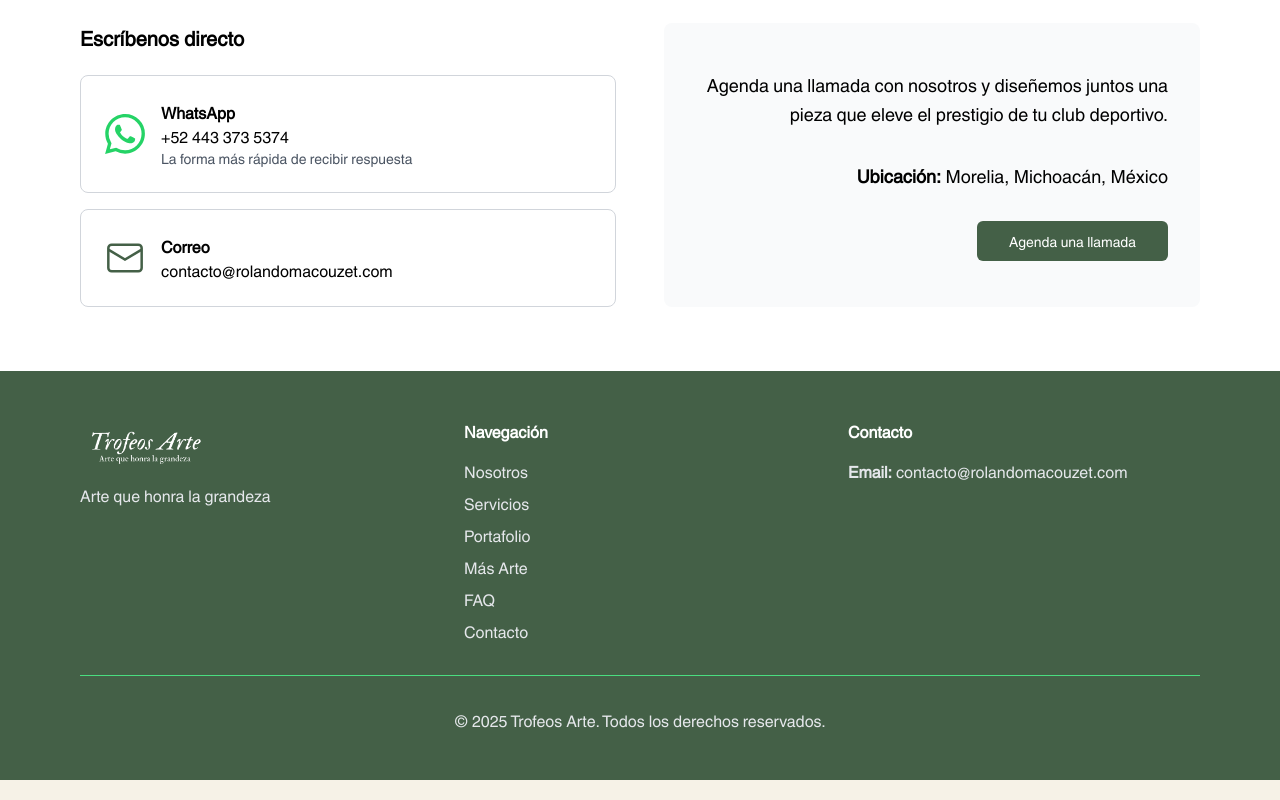
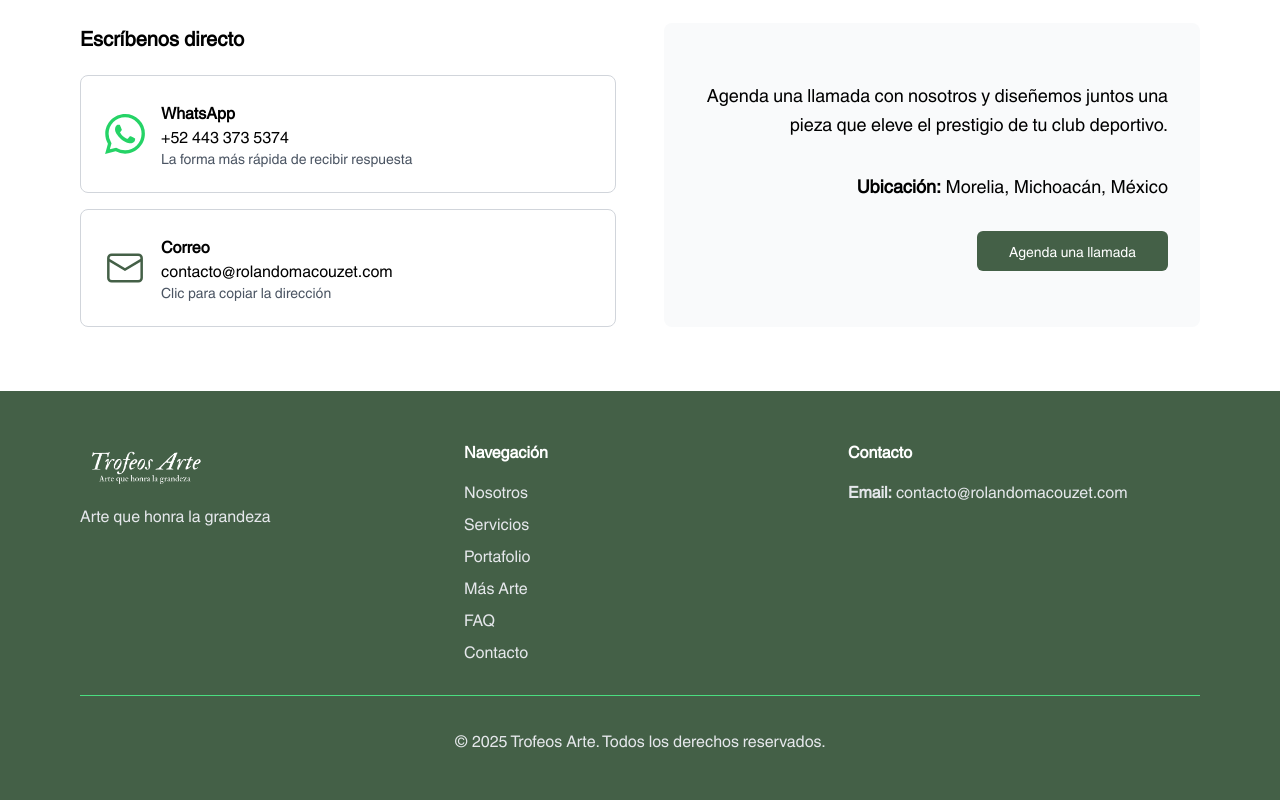
Before and after one commit to paulamacouzet/trofeosarte, a Next.js app: page / in a window 1280 px wide. Shown: the part 7150-7950 px from the top of the page. Built offline with nearby package versions, Linux system fonts and the light colour scheme; no server answers.

Commit message:
feat: tarjeta de correo copia la dirección al clic con confirmación visual

```diff
--- a/app/page.tsx
+++ b/app/page.tsx
@@ -13,6 +13,18 @@ import MobileMenu from "@/components/mobile-menu"
 
 export default function HomePage() {
   const [activeSection, setActiveSection] = useState("hero")
+  const [emailCopied, setEmailCopied] = useState(false)
+
+  const handleCopyEmail = async () => {
+    try {
+      await navigator.clipboard.writeText("contacto@rolandomacouzet.com")
+      setEmailCopied(true)
+      setTimeout(() => setEmailCopied(false), 2500)
+    } catch {
+      // Si el navegador no permite copiar, abrimos el correo como respaldo.
+      window.location.href = "mailto:contacto@rolandomacouzet.com"
+    }
+  }
   const heroCarouselRef = useRef<HTMLDivElement>(null)
 
   useEffect(() => {
@@ -745,10 +757,11 @@ export default function HomePage() {
                       <p className="text-sm text-gray-600">La forma más rápida de recibir respuesta</p>
                     </div>
                   </a>
-                  <a
-                    href={`mailto:contacto@rolandomacouzet.com?subject=${encodeURIComponent("Trofeos personalizados")}`}
-                    className="flex items-center gap-4 p-6 border border-gray-300 rounded-lg hover:border-[#446047] hover:bg-[#446047]/5 transition-colors"
-                    aria-label="Enviar correo para trofeos personalizados"
+                  <button
+                    type="button"
+                    onClick={handleCopyEmail}
+                    className="w-full text-left flex items-center gap-4 p-6 border border-gray-300 rounded-lg hover:border-[#446047] hover:bg-[#446047]/5 transition-colors cursor-copy"
+                    aria-label="Copiar dirección de correo para trofeos personalizados"
                   >
                     <svg viewBox="0 0 24 24" className="w-10 h-10 shrink-0" fill="none" stroke="#446047" strokeWidth="1.5" aria-hidden="true">
                       <rect x="2" y="4" width="20" height="16" rx="2" />
@@ -757,8 +770,15 @@ export default function HomePage() {
                     <div>
                       <p className="font-bold text-black">Correo</p>
                       <p className="text-black">contacto@rolandomacouzet.com</p>
+                      {emailCopied ? (
+                        <p className="text-sm font-medium text-[#446047]" role="status">
+                          ¡Copiado! ✓
+                        </p>
+                      ) : (
+                        <p className="text-sm text-gray-600">Clic para copiar la dirección</p>
+                      )}
                     </div>
-                  </a>
+                  </button>
                 </div>
               </div>
 
```
